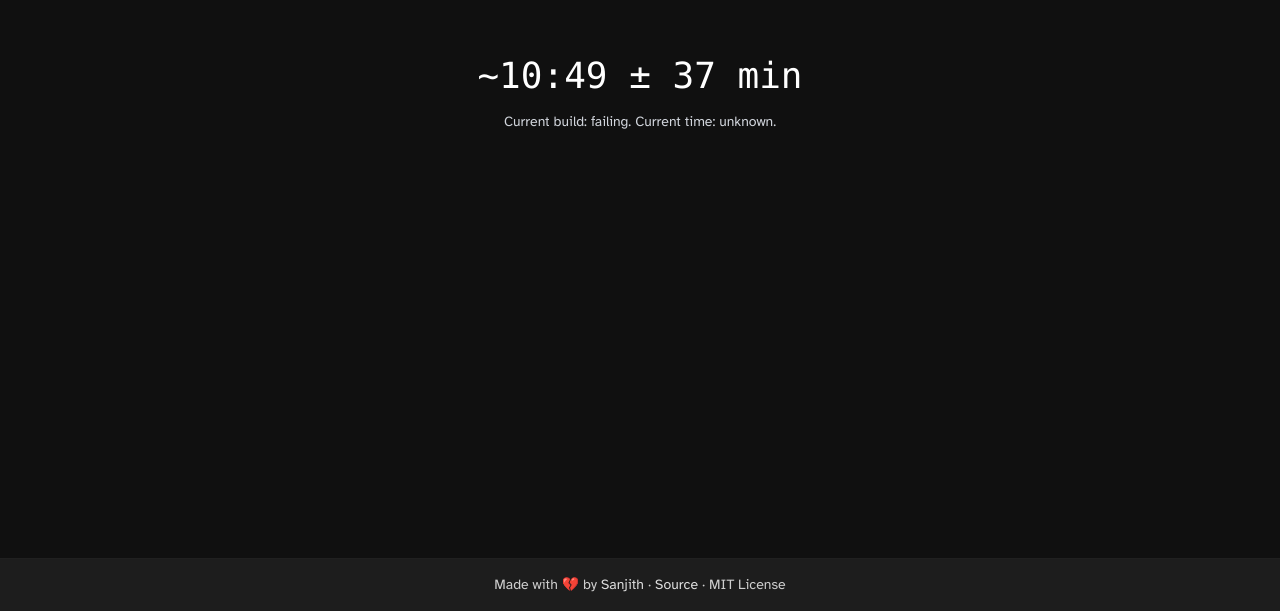
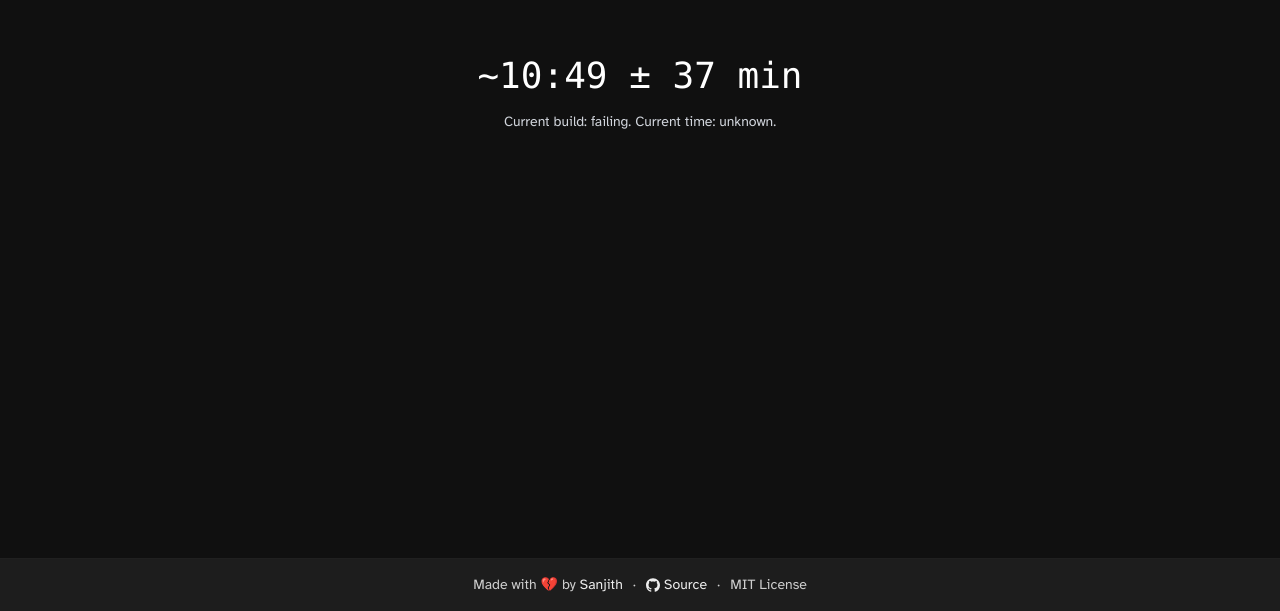
Before and after one commit to s4nj1th/accurate-clock, a React (Vite) app: page / in a window 1280 px wide. Shown: the part 306-917 px from the top of the page. Built offline with nearby package versions, Linux system fonts and the light colour scheme.

Commit message:
feat(ui): Add GitHub icon to footer
Introduce react-icons dependency and import SiGithub in Footer
Update package.json and package-lock.json and adjust footer markup
and classes for proper icon alignment and styling

```diff
--- a/package.json
+++ b/package.json
@@ -12,7 +12,8 @@
   "dependencies": {
     "@tailwindcss/vite": "^4.1.11",
     "react": "^19.1.0",
-    "react-dom": "^19.1.0"
+    "react-dom": "^19.1.0",
+    "react-icons": "^5.6.0"
   },
   "devDependencies": {
     "@eslint/js": "^9.30.1",
--- a/src/components/Footer.tsx
+++ b/src/components/Footer.tsx
@@ -1,28 +1,31 @@
-// src/components/Footer.tsx
+import { SiGithub } from "react-icons/si";
 
 export default function Footer() {
   return (
     <footer className="mt-16 py-4 bg-[#1d1d1d] text-sm text-center text-[#cecece] border-t border-[#202020] w-full">
-      <p>
+      <p className="flex gap-2.5 justify-center">
+        <span>
           Made with 💔 by{" "}
           <a
             href="https://github.com/s4nj1th/"
-          className="text-[#dedede] hover:underline hover:text-white"
+            className="text-[#ededed] hover:underline hover:text-white"
             target="_blank"
             rel="noopener noreferrer"
           >
             Sanjith
-        </a>{" "}
-        ·{" "}
+          </a>
+        </span>
+        ·
         <a
           href="https://github.com/s4nj1th/accurate-clock"
-          className="text-[#dedede] hover:underline hover:text-white"
+          className="text-[#ededed] hover:underline hover:text-white gap-1 flex items-center"
           target="_blank"
           rel="noopener noreferrer"
         >
-          Source
-        </a>{" "}
-        · MIT License
+          <SiGithub />
+          <span>Source</span>
+        </a>
+        ·<span>MIT License</span>
       </p>
     </footer>
   );
```
Also changed, not shown: 1 other file (tests, documents, lock files or other folders). Lines whose indentation alone changed are shown as unchanged.
